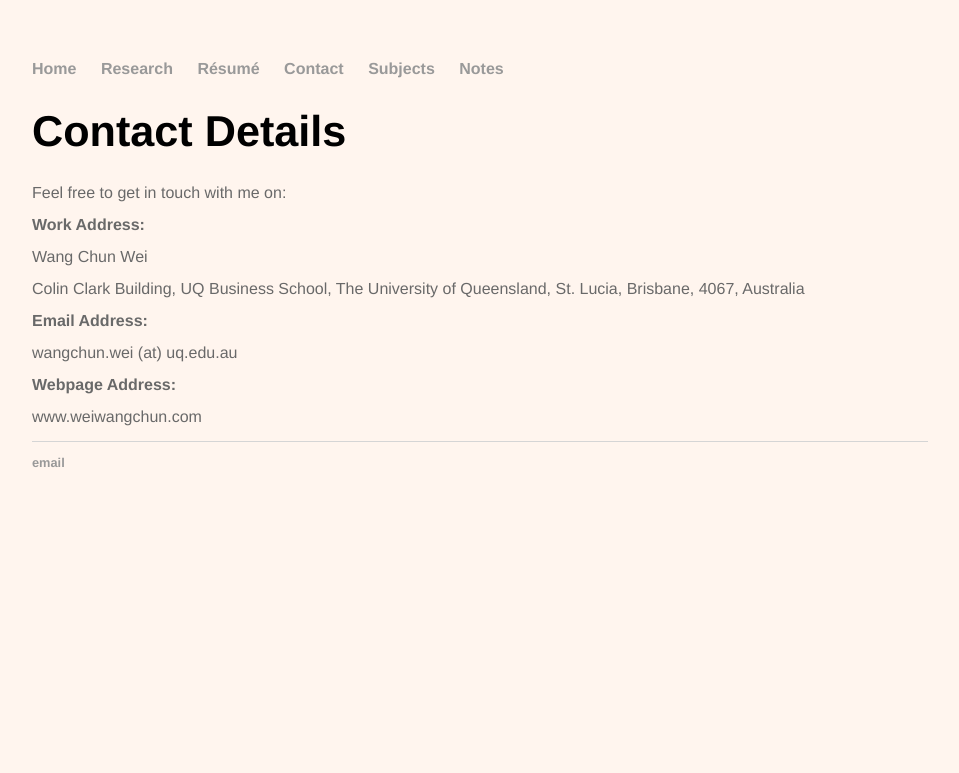
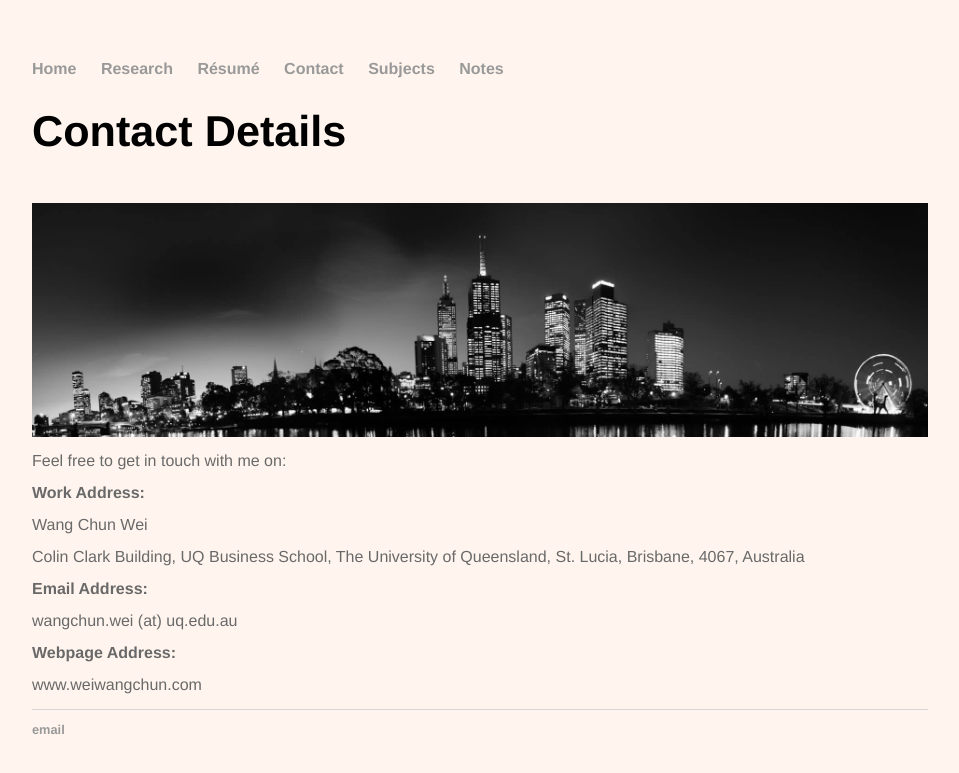
Before and after one commit to weiwangchun/weiwangchun.github.io, a Jekyll site: the page built from contact/index.html, in a window 1280 px wide. Shown: the top 773 px of the page, without its empty margins (160-1119 px from the left). Built offline with Jekyll 4.4.1, drawn with Linux system fonts in a browser that asks for light colours.

Commit message:
Update index.html

```diff
--- a/contact/index.html
+++ b/contact/index.html
@@ -5,8 +5,9 @@ title: Contact Details
 <div class="blurb">
 	<h1>Contact Details</h1>
 
-
-
+<br>
+<img src="mel.jpg" align="middle", width ="100%", height ="30%">
+<br>
   <p> Feel free to get in touch with me on: </p>
   <p><strong> Work Address: </strong></p>
 	<p> Wang Chun Wei </p>
```
